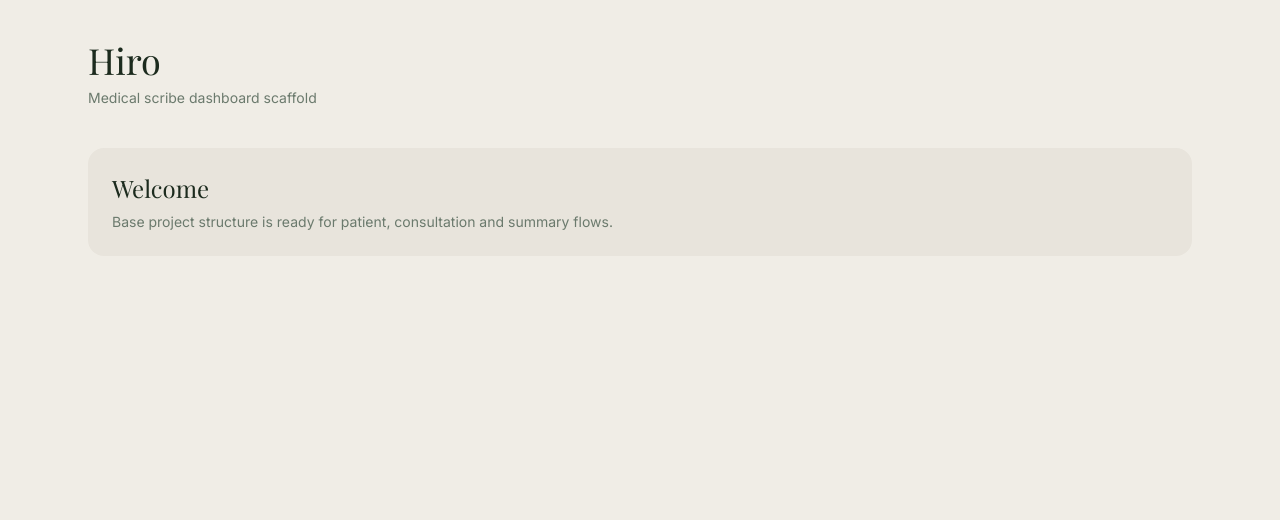
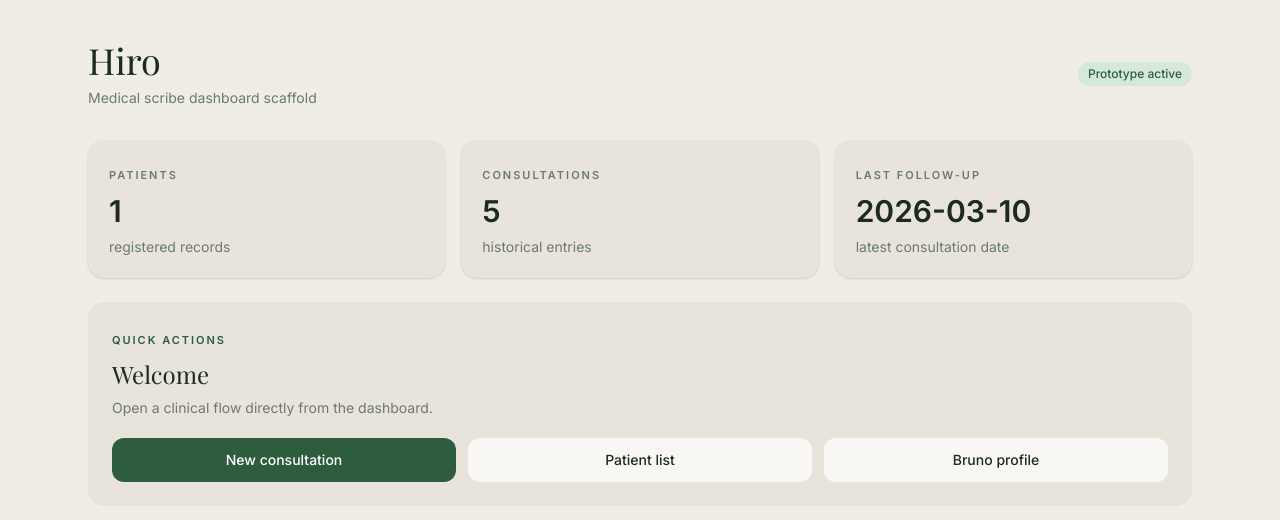
Before and after one commit to larissa-abujamra/hiro, a Next.js app: page / in a window 1280 px wide. Shown: the top 520 px of the page. Built offline with nearby package versions, Linux system fonts and the light colour scheme; a web font is replaced by a local one.

Commit message:
Update page.tsx

```diff
--- a/app/page.tsx
+++ b/app/page.tsx
@@ -1,18 +1,76 @@
+import Link from "next/link";
+import { BadgeStatus } from "@/components/ui/BadgeStatus";
+import { CardHiro } from "@/components/ui/CardHiro";
+import { OverlineLabel } from "@/components/ui/OverlineLabel";
+import { mockPatients } from "@/lib/mockData";
+
 export default function Home() {
+  const totalPatients = mockPatients.length;
+  const totalConsultations = mockPatients.reduce(
+    (acc, patient) => acc + patient.consultations.length,
+    0,
+  );
+  const latestConsultationDate =
+    mockPatients[0]?.consultations[mockPatients[0].consultations.length - 1]?.date;
+
   return (
     <main className="mx-auto flex min-h-screen w-full max-w-6xl flex-col px-6 py-10">
-      <header className="mb-10">
-        <p className="font-serif text-4xl text-hiro-text">Hiro</p>
+      <header className="mb-8 flex flex-wrap items-center justify-between gap-4">
+        <div>
+          <p className="font-serif text-4xl text-hiro-text">Hiro</p>
+          <p className="mt-2 text-sm text-hiro-muted">
+            Medical scribe dashboard scaffold
+          </p>
+        </div>
+        <BadgeStatus label="Prototype active" status="ready" />
+      </header>
+
+      <section className="grid gap-4 md:grid-cols-3">
+        <CardHiro>
+          <OverlineLabel tone="muted">Patients</OverlineLabel>
+          <p className="mt-2 text-3xl font-semibold">{totalPatients}</p>
+          <p className="mt-2 text-sm text-hiro-muted">registered records</p>
+        </CardHiro>
+        <CardHiro>
+          <OverlineLabel tone="muted">Consultations</OverlineLabel>
+          <p className="mt-2 text-3xl font-semibold">{totalConsultations}</p>
+          <p className="mt-2 text-sm text-hiro-muted">historical entries</p>
+        </CardHiro>
+        <CardHiro>
+          <OverlineLabel tone="muted">Last follow-up</OverlineLabel>
+          <p className="mt-2 text-3xl font-semibold">
+            {latestConsultationDate ?? "--"}
+          </p>
+          <p className="mt-2 text-sm text-hiro-muted">latest consultation date</p>
+        </CardHiro>
+      </section>
+
+      <section className="mt-6 rounded-2xl bg-hiro-card p-6">
+        <OverlineLabel tone="success">Quick actions</OverlineLabel>
+        <h1 className="mt-2 font-serif text-2xl text-hiro-text">Welcome</h1>
         <p className="mt-2 text-sm text-hiro-muted">
-          Medical scribe dashboard scaffold
+          Open a clinical flow directly from the dashboard.
         </p>
-      </header>
-      <section className="rounded-2xl bg-hiro-card p-6">
-        <h1 className="font-serif text-2xl text-hiro-text">Welcome</h1>
-        <p className="mt-2 text-sm text-hiro-muted">
-          Base project structure is ready for patient, consultation and summary
-          flows.
-        </p>
+        <div className="mt-5 grid gap-3 md:grid-cols-3">
+          <Link
+            href="/consulta/nova"
+            className="rounded-xl bg-hiro-green px-4 py-3 text-center text-sm font-medium text-white transition hover:brightness-110"
+          >
+            New consultation
+          </Link>
+          <Link
+            href="/pacientes"
+            className="rounded-xl bg-white/70 px-4 py-3 text-center text-sm font-medium text-hiro-text transition hover:bg-white"
+          >
+            Patient list
+          </Link>
+          <Link
+            href="/pacientes/patient-bruno-ferreira"
+            className="rounded-xl bg-white/70 px-4 py-3 text-center text-sm font-medium text-hiro-text transition hover:bg-white"
+          >
+            Bruno profile
+          </Link>
+        </div>
       </section>
     </main>
   );
```
